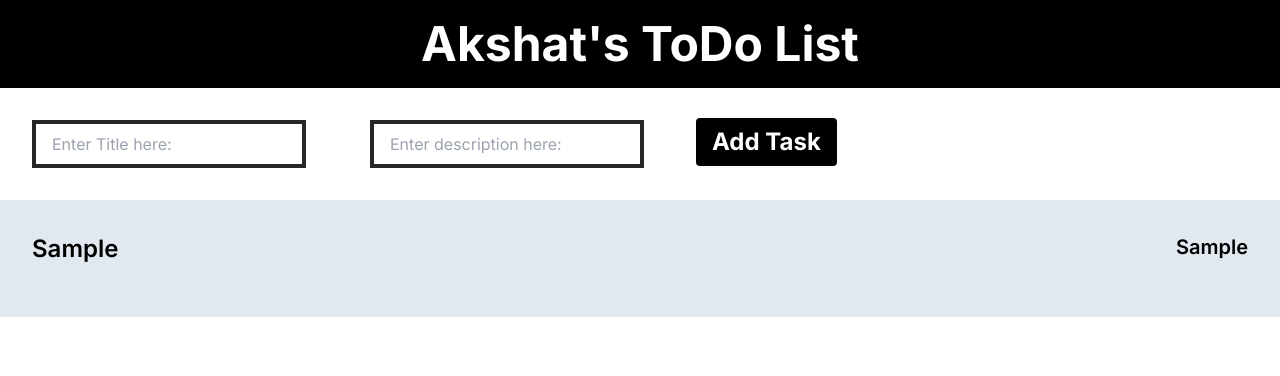
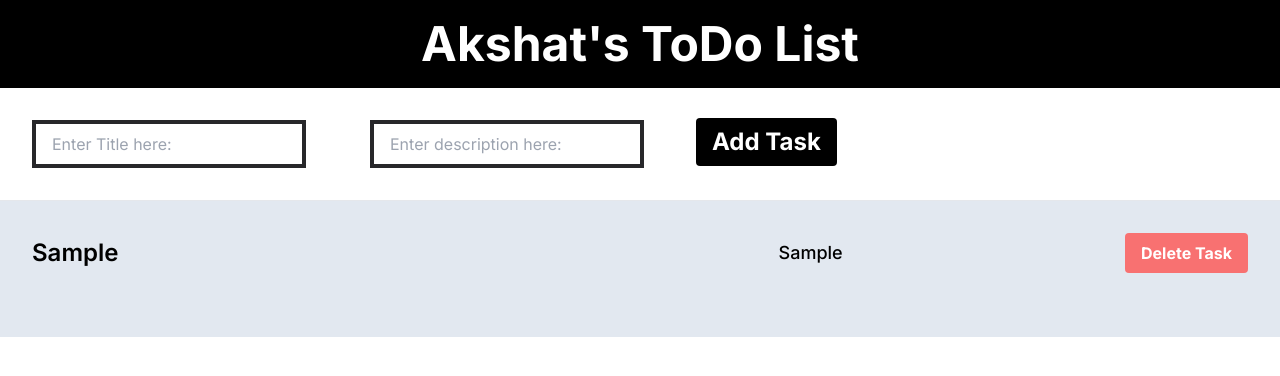
Before and after one commit to akshat-gulati/toDo-List, a Next.js app: page / in a window 1280 px wide. Both pictures are taken after typing "Sample", "Sample" into the empty fields and a click on the button "Add Task". Shown: the top 376 px of the page. Built offline with nearby package versions, Linux system fonts and the light colour scheme.

Commit message:
todo list done

```diff
--- a/app/page.js
+++ b/app/page.js
@@ -13,16 +13,25 @@
     setdesc("")
     console.log(mainTask)
   }
+  const deleteHandler = (i) => {
+    let copytask = [...mainTask]
+    copytask.splice(i,1)
+    setMainTask(copytask)
+  }
 
   let renderTask = <h2>NO Task Available</h2>
   if (mainTask.length>0) {
     renderTask= mainTask.map((t,i)=>{
       return (
-        <li>
-        <div className='flex justify-between mb-5'>
+        <li key = {i} className='flex items-center justify-between mb-8'>
+        <div className='flex items-center justify-between w-2/3'>
         <h5 className='text-2xl font-semibold'>{t.title}</h5>
-        <h6 className='text-xl font-semibold'>{t.desc}</h6>
+        <h6 className='text-lg font-medium'>{t.desc}</h6>
       </div>
+      <button onClick={() => {
+        deleteHandler(i)
+      }}
+      className='bg-red-400 text-white px-4 py-2 rounded font-bold'>Delete Task</button>
         </li>
       )
     })
```
